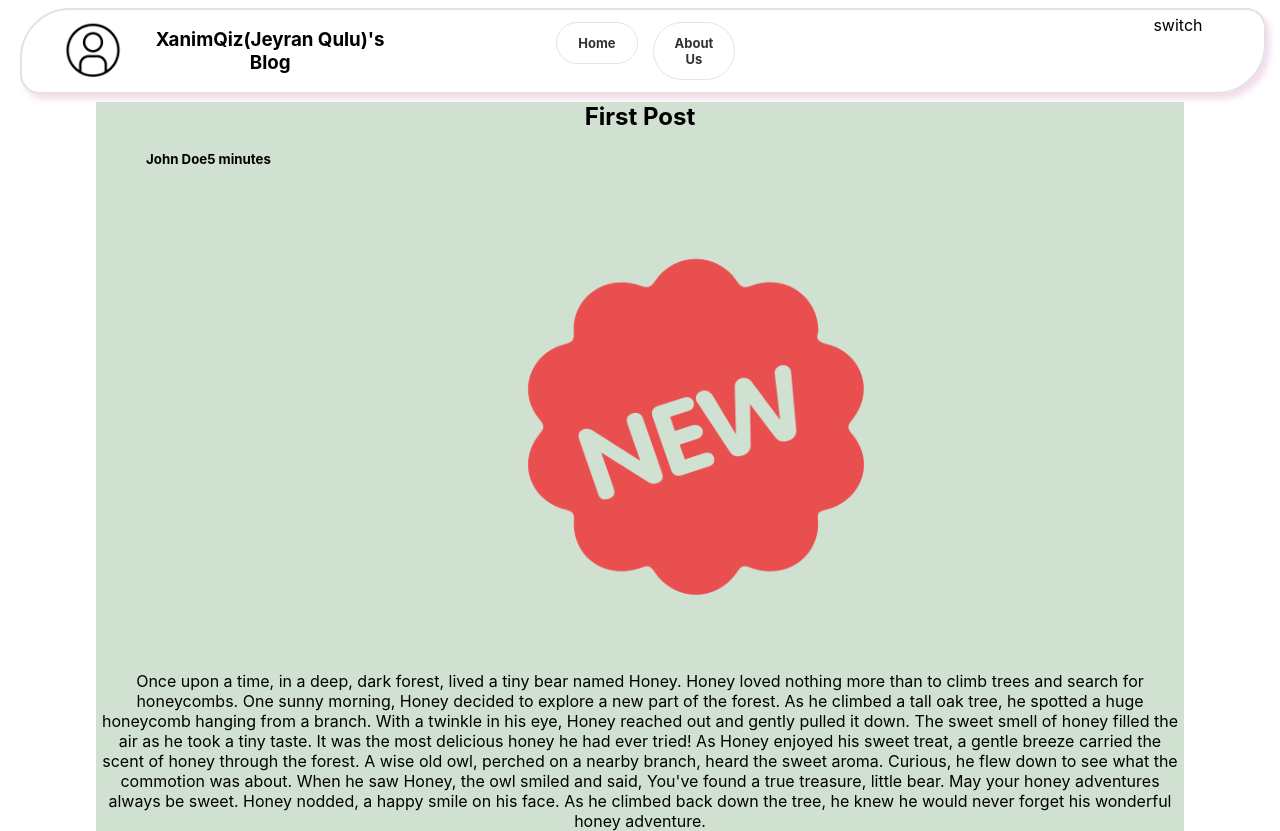
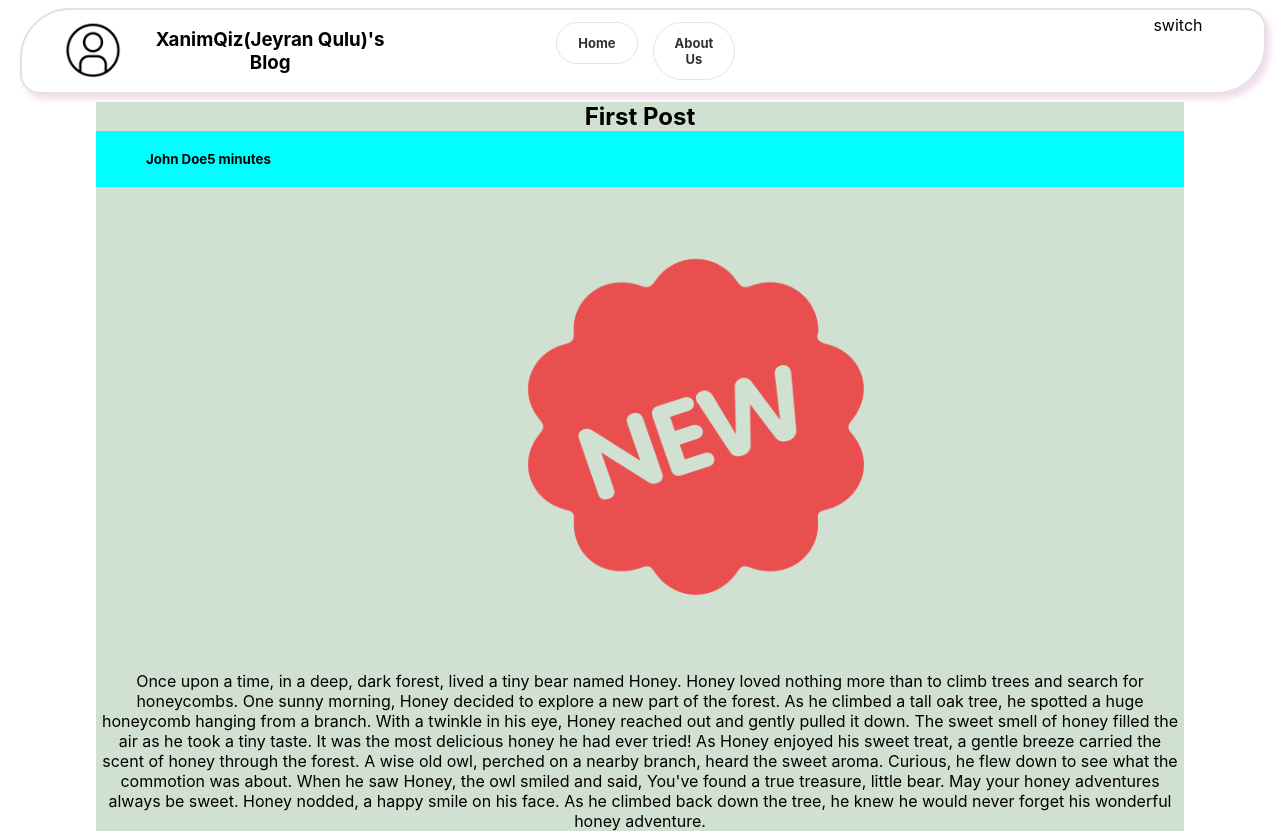
Before and after one commit to zahraRostami1999/blog-app, a React (Create React App) app: page /Post/1 in a window 1280 px wide. Built offline with nearby package versions, Linux system fonts and the light colour scheme; data requests are answered from the project's data file.

Commit message:
edit postTitle in PostPage component: add background color

```diff
--- a/src/pages/postPage/postPage.module.css
+++ b/src/pages/postPage/postPage.module.css
@@ -10,9 +10,11 @@
 }
 
 .postTitle{
+    background-color: cyan;
     display: flex;
     padding: 20px 50px;
 }
+
 
 .postImg{
     width: 1200px;
```
